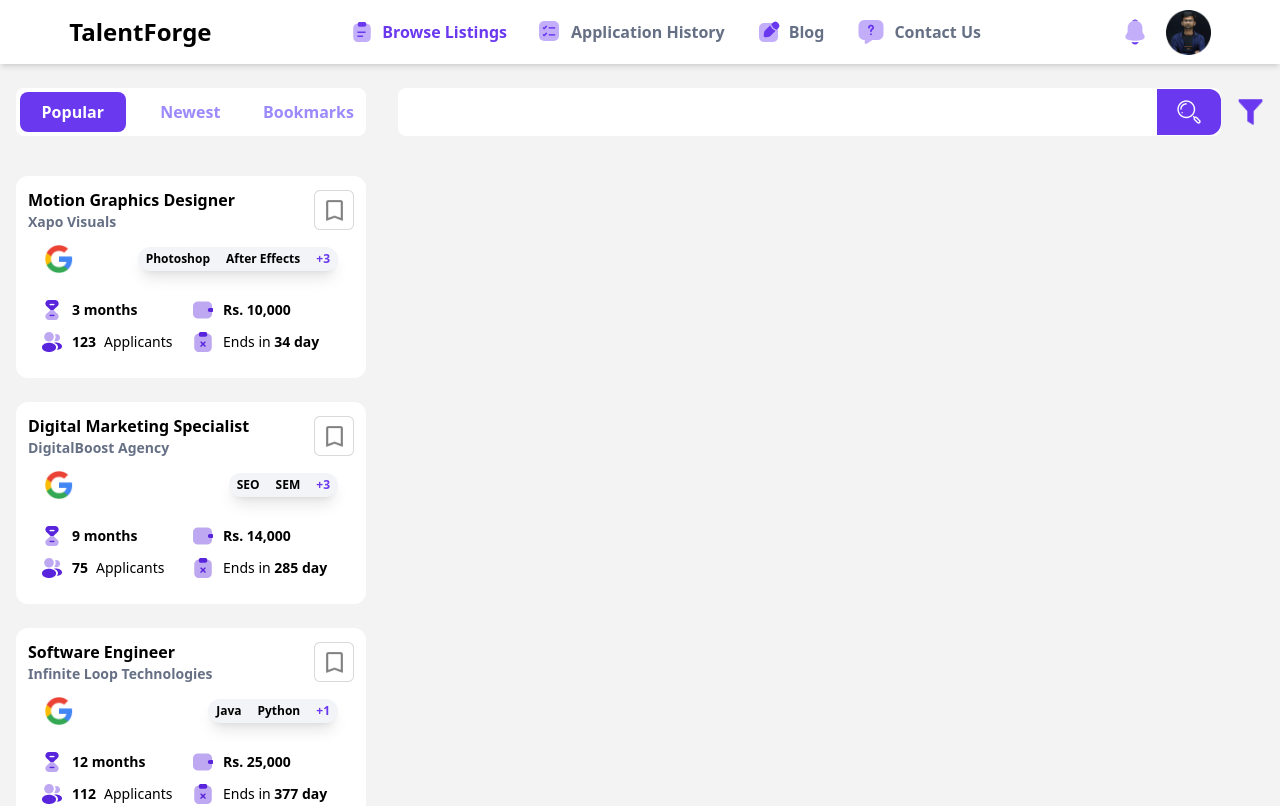
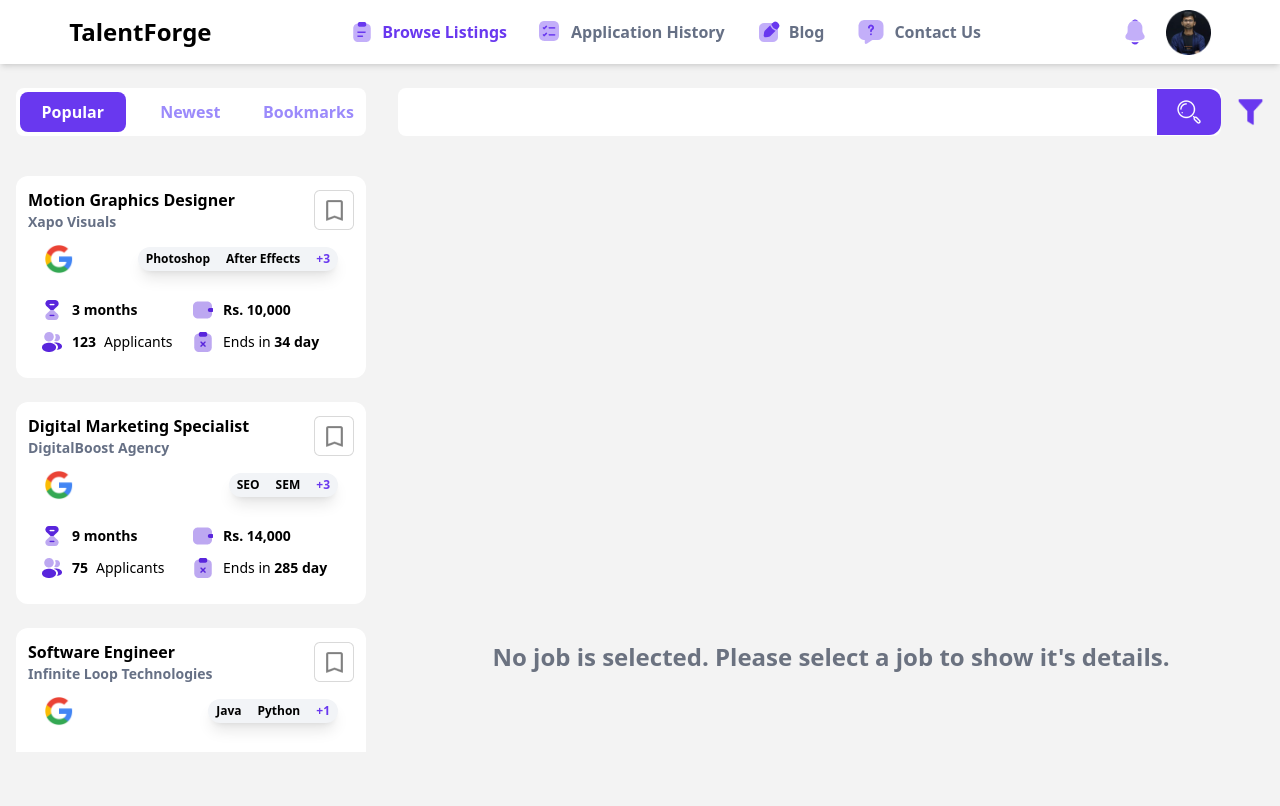
Before and after one commit to chandranshh/internforge-landing, a React (Vite) app in the folder client/: page / in a window 1280 px wide. Shown: the top 806 px of the page. Built offline with nearby package versions, Linux system fonts and the light colour scheme.

Commit message:
minor changes

```diff
--- a/client/src/components/Sidebar/Sidebar.jsx
+++ b/client/src/components/Sidebar/Sidebar.jsx
@@ -4,7 +4,7 @@
 
 function Sidebar() {
   return (
-    <div className="w-[350px]">
+    <div style={{ height: "calc(100vh + 250px)" }} className="w-[350px]">
       <div className="mb-7">
         <Selector />
       </div>
--- a/client/src/pages/MainPage.jsx
+++ b/client/src/pages/MainPage.jsx
@@ -8,9 +8,9 @@
   const isSelect = useSelector((state) => state.isSelect);
 
   return (
-    <div>
+    <div className="mb-8">
       <Navbar />
-      <div className="flex mt-6 mx-4 h-fit">
+      <div className="flex mt-6 mx-4 ">
         <Sidebar />
         <div className="flex flex-col gap-2 w-full ml-8">
           <Searchbar />
```
